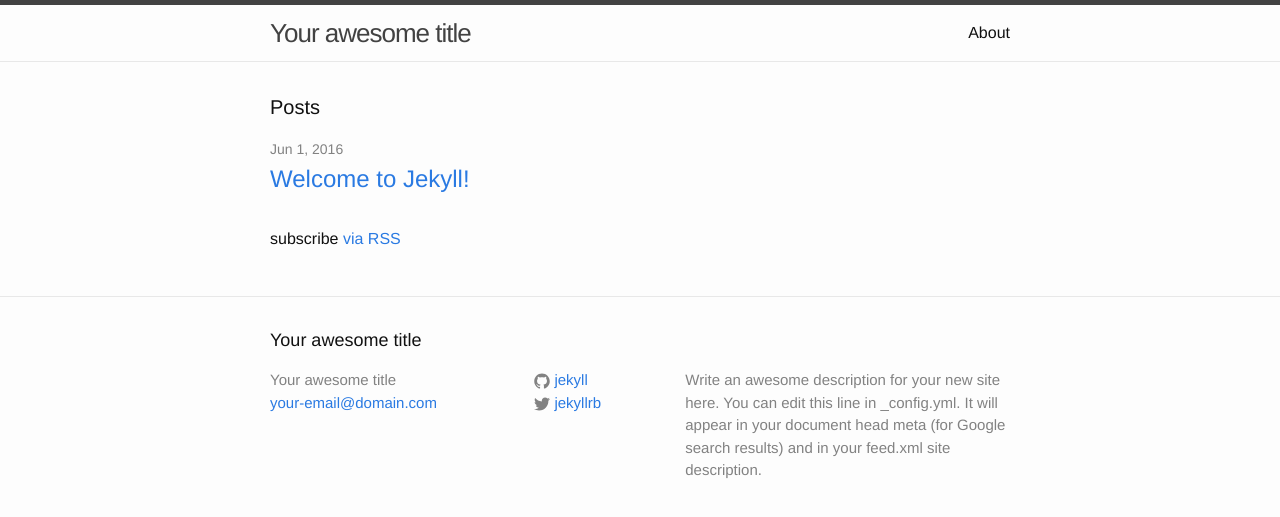
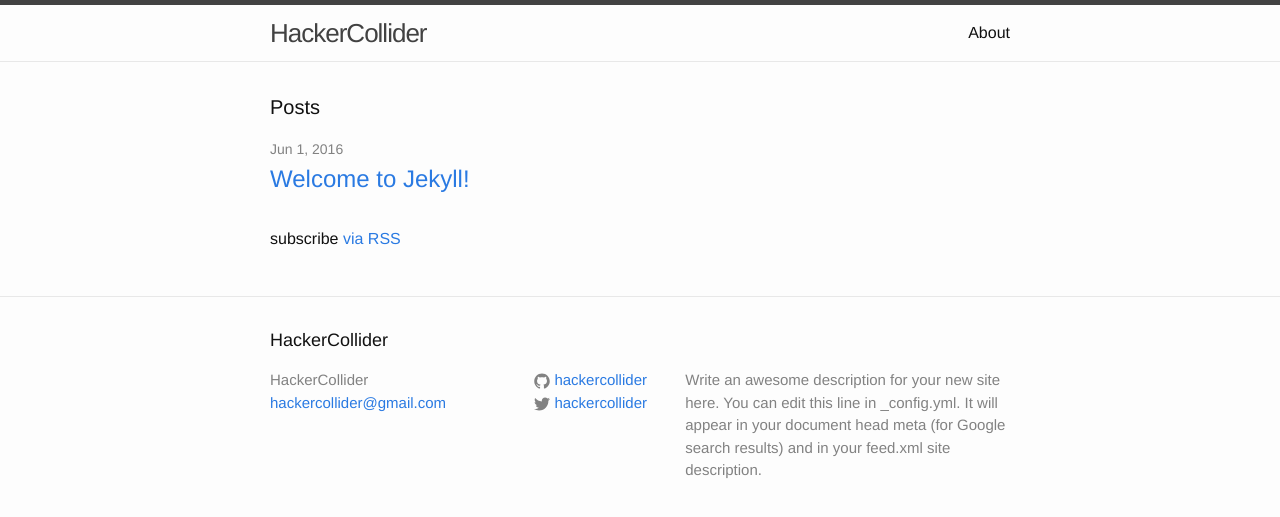
Before and after one commit to hackercollider/hackercollider.github.io, a Jekyll site: the page built from index.html, in a window 1280 px wide. Shown: the top 517 px of the page. Built offline with Jekyll 4.4.1, drawn with Linux system fonts in a browser that asks for light colours.

Commit message:
Change config to hackercollider

```diff
--- a/_config.yml
+++ b/_config.yml
@@ -6,16 +6,16 @@
 # 'jekyll serve'. If you change this file, please restart the server process.
 
 # Site settings
-title: Your awesome title
-email: your-email@domain.com
+title: HackerCollider
+email: hackercollider@gmail.com
 description: > # this means to ignore newlines until "baseurl:"
   Write an awesome description for your new site here. You can edit this
   line in _config.yml. It will appear in your document head meta (for
   Google search results) and in your feed.xml site description.
 baseurl: "" # the subpath of your site, e.g. /blog
-url: "http://yourdomain.com" # the base hostname & protocol for your site
-twitter_username: jekyllrb
-github_username:  jekyll
+url: "https://hackercollider.github.io" # the base hostname & protocol for your site
+twitter_username: hackercollider
+github_username:  hackercollider
 
 # Build settings
 markdown: kramdown
```
